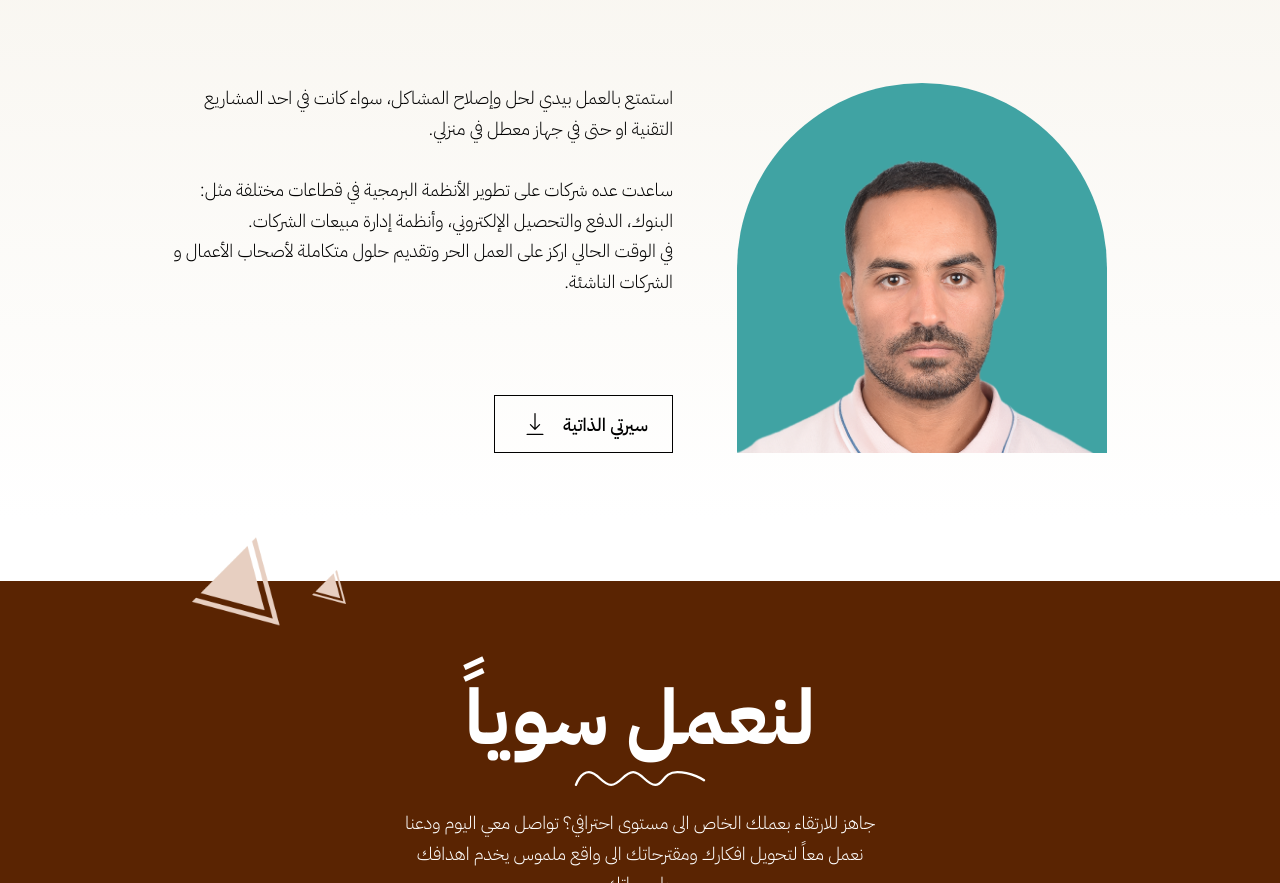
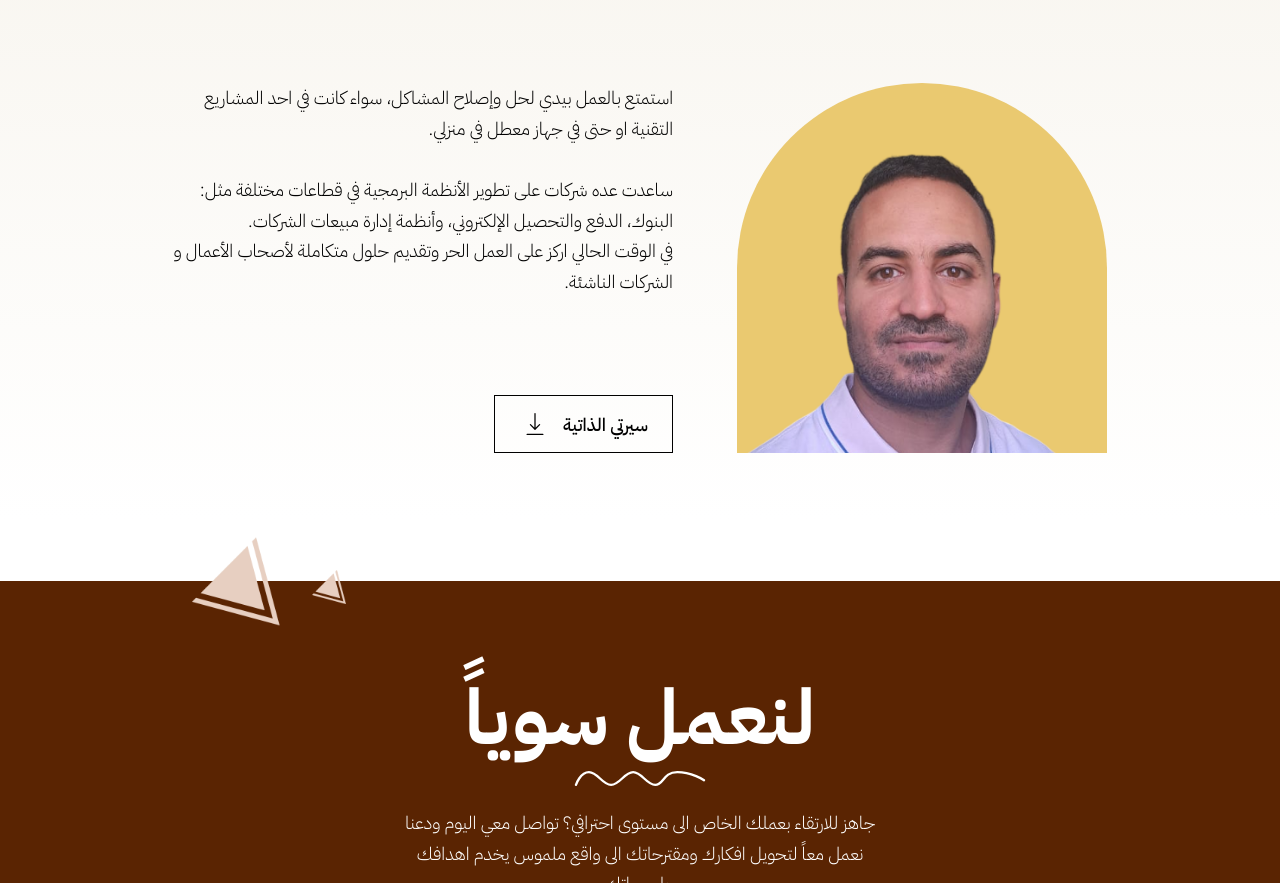
Before and after one commit to mhmdraheem/profile, a website: page public/index.html in a window 1280 px wide. Shown: the part 2940-3823 px from the top of the page. Drawn offline with Linux system fonts and the light colour scheme; no server answers.

Commit message:
updating image

```diff
--- a/public/index.html
+++ b/public/index.html
@@ -97,7 +97,7 @@
         </div>
         <div class="about-content">
           <figure class="img-wrapper">
-            <img src="assets/photo.png" />
+            <img src="assets/peronal-image.png" />
           </figure>
           <div class="text">
             <p>
```
Also changed, not shown: public/assets/WhatsApp Image 2025-06-20 at 10.48.38_cfa8b894-Photoroom.png (added), public/assets/WhatsApp Image 2025-06-20 at 10.48.38_cfa8b894.jpg (added), public/assets/peronal-image.png (added).
